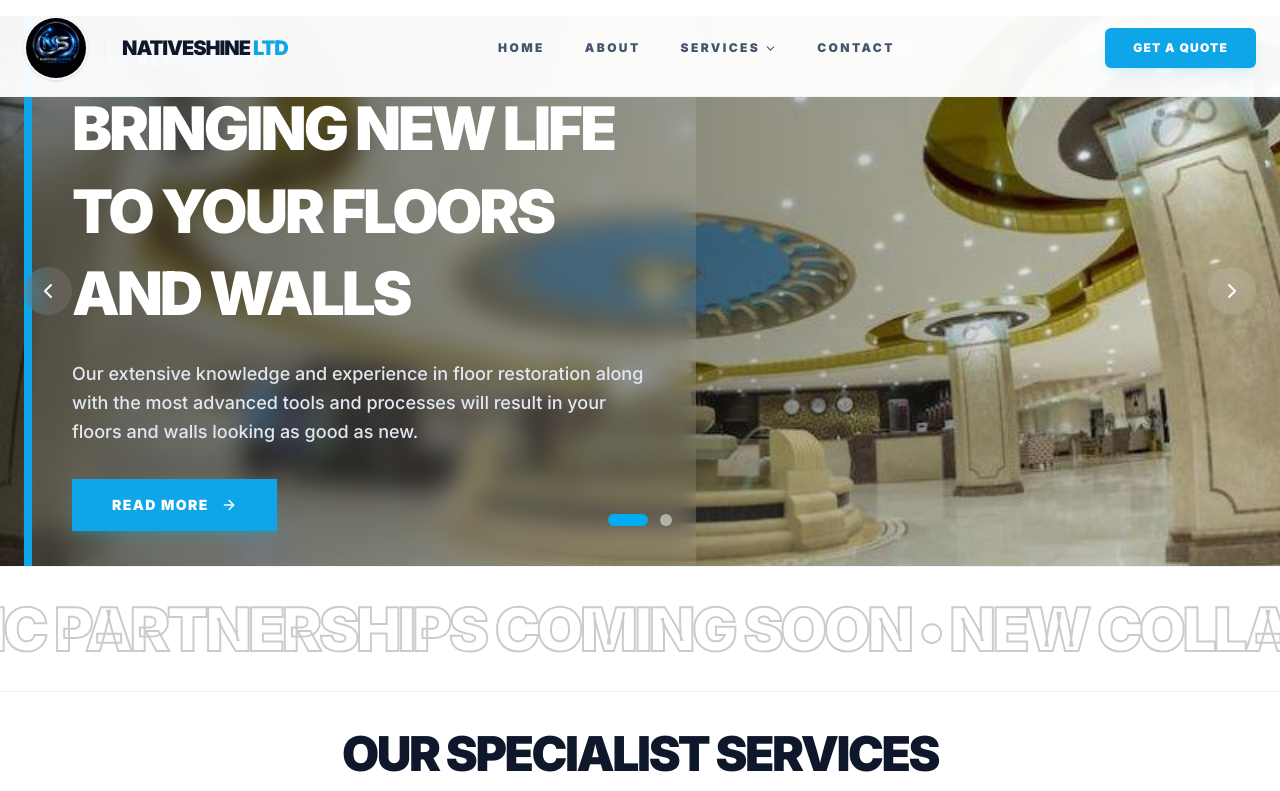
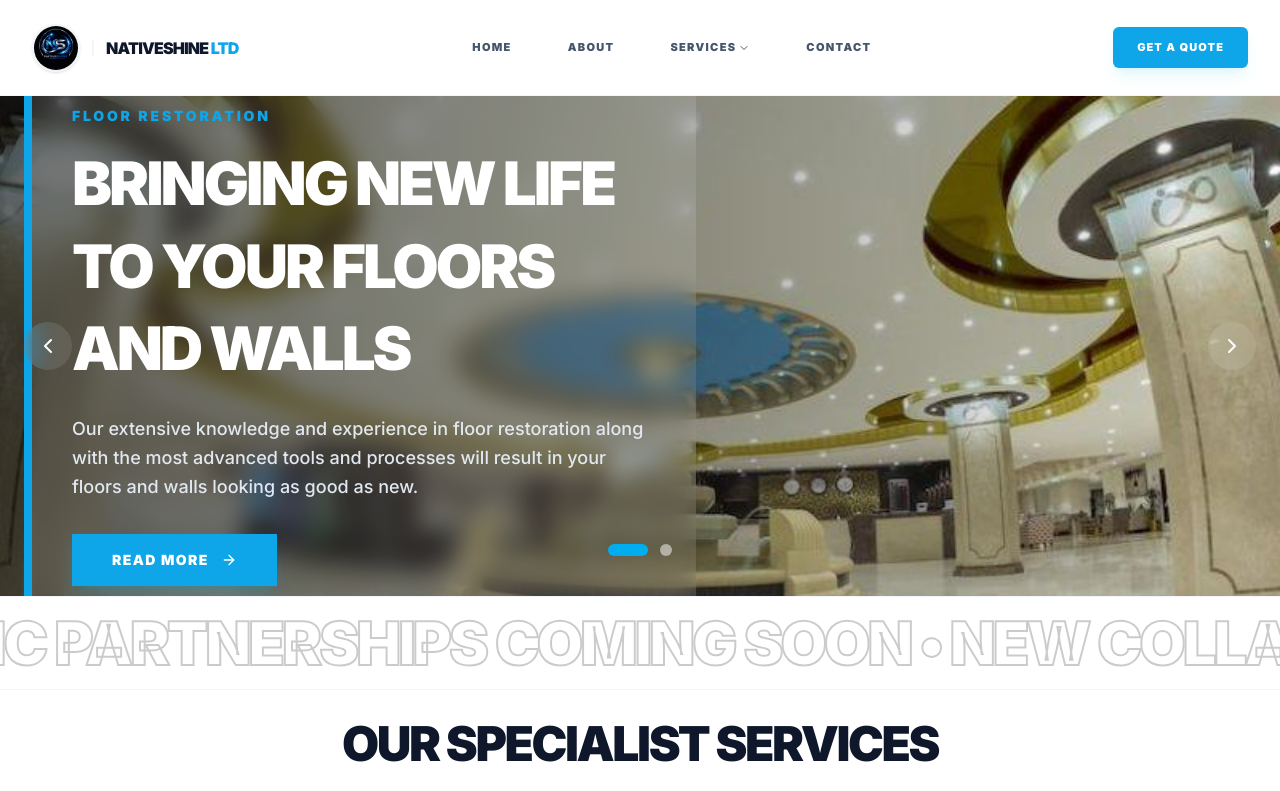
Before and after one commit to zakaria-sultan/nativeshine, a React (Vite) app: page / in a window 1280 px wide. Shown: the top 791 px of the page. Built offline with nearby package versions, Linux system fonts and the light colour scheme.

Commit message:
last commit Apr 20 2026

```diff
--- a/index.html
+++ b/index.html
@@ -3,7 +3,7 @@
   <head>
     <meta charset="UTF-8" />
     <link rel="icon" type="image/jpeg" href="/logo.jpeg" />
-    <meta name="viewport" content="width=device-width, initial-scale=1" />
+    <meta name="viewport" content="width=1280" />
     <link
       href="https://fonts.googleapis.com/css2?family=Montserrat:wght@400;700;900&family=Inter:wght@400;500;700;900&display=swap"
       rel="stylesheet"
--- a/src/components/layout/Header.jsx
+++ b/src/components/layout/Header.jsx
@@ -1,15 +1,13 @@
 import React, { useState, useEffect } from "react";
 import { NavLink, Link, useLocation, useNavigate } from "react-router-dom";
 import { motion, AnimatePresence } from "framer-motion";
-import { Menu, X, ChevronDown } from "lucide-react";
+import { ChevronDown } from "lucide-react";
 
 import { servicesData } from "../../data/servicesData";
 
 const Header = ({ onOpenQuote }) => {
   const [isScrolled, setIsScrolled] = useState(false);
-  const [isMobileMenuOpen, setIsMobileMenuOpen] = useState(false);
   const [isServicesOpen, setIsServicesOpen] = useState(false);
-  const [isMobileServicesOpen, setIsMobileServicesOpen] = useState(false);
   const location = useLocation();
   const navigate = useNavigate();
 
@@ -19,10 +17,8 @@ const Header = ({ onOpenQuote }) => {
     return () => window.removeEventListener("scroll", handleScroll);
   }, []);
 
-  // Close mobile menu on route change
   useEffect(() => {
-    setIsMobileMenuOpen(false);
-    setIsMobileServicesOpen(false);
+    setIsServicesOpen(false);
   }, [location]);
 
   const navLinks = [
@@ -43,52 +39,43 @@ const Header = ({ onOpenQuote }) => {
         window.scrollTo({ top: 0, behavior: "smooth" });
       }
     }
-    if (!link.dropdown) setIsMobileMenuOpen(false);
   };
 
   const getDesktopLinkClass = (isActive) =>
-    `text-xs font-black uppercase tracking-[0.2em] transition-all px-4 py-2.5 rounded-md whitespace-nowrap flex items-center gap-1 ${isActive
+    `text-[11px] font-black uppercase tracking-[0.12em] transition-all px-3 py-2.5 rounded-md whitespace-nowrap flex items-center gap-0.5 shrink-0 ${isActive
       ? "bg-[#0ea5e9] text-white shadow-md shadow-cyan-500/20"
       : "text-slate-600 hover:text-slate-900 hover:bg-slate-50"
     }`;
 
-  const getMobileLinkClass = (isActive) =>
-    `block w-full text-left text-xs font-black uppercase tracking-[0.2em] transition-all px-6 py-4 border-b border-slate-50 ${isActive
-      ? "bg-[#0ea5e9] text-white"
-      : "text-slate-700 hover:bg-slate-50 hover:text-[#0ea5e9]"
-    }`;
-
   return (
-    <>
-      {/* ── HEADER BAR ── */}
     <header
-        className={`fixed top-0 left-0 right-0 z-50 transition-all duration-300 border-b border-slate-100 ${isScrolled ? "bg-white shadow-md py-3" : "bg-white/96 py-4"
+      className={`fixed top-0 left-0 right-0 z-50 h-24 flex items-center border-b border-slate-100 bg-white transition-all duration-300 ${isScrolled ? "shadow-md" : ""
         }`}
     >
-        <div className="container mx-auto px-6 flex items-center justify-between">
-
-          {/* Logo */}
-          <Link to="/" className="flex items-center gap-4 group flex-shrink-0">
-            <div className="h-16 w-16 aspect-square rounded-full overflow-hidden border-2 border-slate-100 shadow-sm flex-shrink-0 transition-transform group-hover:scale-105">
+      <div className="container mx-auto max-w-[1280px] w-full h-full px-6 sm:px-8 flex flex-row flex-nowrap items-center justify-between gap-4 min-w-0">
+        <Link
+          to="/"
+          className="flex items-center gap-2 sm:gap-3 group shrink-0 min-w-0 max-w-[45%]"
+        >
+          <div className="h-12 w-12 aspect-square rounded-full overflow-hidden border-2 border-slate-100 shadow-sm flex-shrink-0 transition-transform group-hover:scale-105">
             <img
               src="/logo.jpeg"
               alt="NativeShine"
               className="h-full w-full object-cover"
             />
           </div>
-            <div className="border-l-2 border-slate-100 pl-4 flex flex-col justify-center">
-              <span className="text-xl font-black text-slate-900 tracking-tighter uppercase leading-none">
+          <div className="border-l-2 border-slate-100 pl-2 sm:pl-3 flex flex-col justify-center min-w-0">
+            <span className="text-sm sm:text-base font-black text-slate-900 tracking-tighter uppercase leading-none truncate">
               NativeShine <span className="text-[#0ea5e9]">LTD</span>
             </span>
           </div>
         </Link>
 
-          {/* Desktop Nav */}
-          <nav className="hidden md:flex items-center gap-1 lg:gap-2">
+        <nav className="!flex flex-row flex-nowrap items-center justify-center gap-8 min-w-0 flex-1">
           {navLinks.map((link) => (
             <div
               key={link.name}
-                className="relative"
+              className="relative shrink-0"
               onMouseEnter={() => link.dropdown && setIsServicesOpen(true)}
               onMouseLeave={() => link.dropdown && setIsServicesOpen(false)}
             >
@@ -106,13 +93,12 @@ const Header = ({ onOpenQuote }) => {
                 {link.name}
                 {link.dropdown && (
                   <ChevronDown
-                      size={13}
-                      className={`transition-transform duration-200 ${isServicesOpen ? "rotate-180" : ""}`}
+                    size={12}
+                    className={`transition-transform duration-200 shrink-0 ${isServicesOpen ? "rotate-180" : ""}`}
                   />
                 )}
               </NavLink>
 
-                {/* Desktop Dropdown */}
               {link.dropdown && (
                 <AnimatePresence>
                   {isServicesOpen && (
@@ -141,136 +127,15 @@ const Header = ({ onOpenQuote }) => {
           ))}
         </nav>
 
-          {/* Desktop CTA */}
         <button
+          type="button"
           onClick={onOpenQuote}
-            className="hidden md:block bg-[#0ea5e9] text-white px-7 py-3 rounded-md font-black text-xs uppercase tracking-widest hover:bg-slate-900 transition-all shadow-lg shadow-cyan-500/10 active:scale-95 flex-shrink-0"
-          >
-            Get a Quote
-          </button>
-
-          {/* Mobile Hamburger */}
-          <button
-            onClick={() => setIsMobileMenuOpen((p) => !p)}
-            className="md:hidden p-2 text-slate-700 hover:text-[#0ea5e9] transition-colors"
-            aria-label="Toggle menu"
-          >
-            {isMobileMenuOpen ? <X size={24} /> : <Menu size={24} />}
-          </button>
-        </div>
-      </header>
-
-      {/* ── MOBILE DRAWER ── */}
-      <AnimatePresence>
-        {isMobileMenuOpen && (
-          <>
-            {/* Backdrop */}
-            <motion.div
-              initial={{ opacity: 0 }}
-              animate={{ opacity: 1 }}
-              exit={{ opacity: 0 }}
-              className="fixed inset-0 z-40 bg-black/40 md:hidden"
-              onClick={() => setIsMobileMenuOpen(false)}
-            />
-
-            {/* Slide-in Drawer */}
-            <motion.div
-              initial={{ x: "100%" }}
-              animate={{ x: 0 }}
-              exit={{ x: "100%" }}
-              transition={{ type: "tween", duration: 0.28 }}
-              className="fixed top-0 right-0 h-full w-80 bg-white z-50 shadow-2xl md:hidden flex flex-col"
-            >
-              {/* Drawer Header */}
-              <div className="flex items-center justify-between px-6 py-5 border-b border-slate-100">
-                <div className="flex items-center gap-3">
-                  <div className="h-10 w-10 rounded-full overflow-hidden border-2 border-slate-100 flex-shrink-0">
-                    <img src="/logo.jpeg" alt="NativeShine" className="h-full w-full object-cover" />
-                  </div>
-                  <span className="text-sm font-black uppercase tracking-tighter text-slate-900">
-                    NativeShine <span className="text-[#0ea5e9]">LTD</span>
-                  </span>
-                </div>
-                <button
-                  onClick={() => setIsMobileMenuOpen(false)}
-                  className="p-1 text-slate-400 hover:text-slate-900 transition-colors"
-                >
-                  <X size={20} />
-                </button>
-              </div>
-
-              {/* Drawer Nav Links */}
-              <nav className="flex-1 overflow-y-auto">
-                {navLinks.map((link) => (
-                  <div key={link.name}>
-                    {link.dropdown ? (
-                      <>
-                        <button
-                          onClick={() => setIsMobileServicesOpen((p) => !p)}
-                          className="w-full flex items-center justify-between text-xs font-black uppercase tracking-[0.2em] text-slate-700 hover:bg-slate-50 hover:text-[#0ea5e9] px-6 py-4 transition-all border-b border-slate-50"
-                        >
-                          {link.name}
-                          <ChevronDown
-                            size={14}
-                            className={`transition-transform duration-200 ${isMobileServicesOpen ? "rotate-180" : ""}`}
-                          />
-                        </button>
-                        <AnimatePresence>
-                          {isMobileServicesOpen && (
-                            <motion.div
-                              initial={{ height: 0, opacity: 0 }}
-                              animate={{ height: "auto", opacity: 1 }}
-                              exit={{ height: 0, opacity: 0 }}
-                              transition={{ duration: 0.2 }}
-                              className="overflow-hidden bg-slate-50"
-                            >
-                              {servicesData.map((service) => (
-                                <Link
-                                  key={service.slug}
-                                  to={`/services/${service.slug}`}
-                                  className="block pl-10 pr-6 py-3 text-[10px] font-black uppercase tracking-widest text-slate-500 hover:text-[#0ea5e9] hover:bg-white transition-all border-b border-slate-100 last:border-0"
-                                  onClick={() => setIsMobileMenuOpen(false)}
-                                >
-                                  {service.title}
-                                </Link>
-                              ))}
-                            </motion.div>
-                          )}
-                        </AnimatePresence>
-                      </>
-                    ) : (
-                      <NavLink
-                        to={link.path + (link.hash || "")}
-                        onClick={(e) => handleNavClick(e, link)}
-                        end={link.path === "/"}
-                        className={({ isActive }) => {
-                          const isHashMatch = link.hash
-                            ? location.hash === link.hash
-                            : !location.hash;
-                          return getMobileLinkClass(isActive && isHashMatch);
-                        }}
-                      >
-                        {link.name}
-                      </NavLink>
-                    )}
-                  </div>
-                ))}
-              </nav>
-
-              {/* Drawer Footer */}
-              <div className="p-6 border-t border-slate-100">
-                <button
-                  onClick={() => { onOpenQuote(); setIsMobileMenuOpen(false); }}
-                  className="w-full bg-[#0ea5e9] text-white py-3.5 rounded-md font-black text-xs uppercase tracking-widest hover:bg-slate-900 transition-all shadow-lg shadow-cyan-500/10"
+          className="shrink-0 bg-[#0ea5e9] text-white px-6 py-3 rounded-md font-black text-[11px] uppercase tracking-widest hover:bg-slate-900 transition-all shadow-lg shadow-cyan-500/10 active:scale-95 whitespace-nowrap ml-2"
         >
           Get a Quote
         </button>
       </div>
-            </motion.div>
-          </>
-        )}
-      </AnimatePresence>
-    </>
+    </header>
   );
 };
 
--- a/src/components/layout/Layout.jsx
+++ b/src/components/layout/Layout.jsx
@@ -10,10 +10,10 @@ const Layout = ({ children }) => {
     <>
       <Header onOpenQuote={() => setIsQuoteModalOpen(true)} />
       <div className="flex min-h-screen flex-col bg-white font-sans text-slate-900 overflow-x-hidden selection:bg-[#00AEEF] selection:text-white">
-        <main className="flex flex-col w-full min-h-0 flex-none md:flex-1 pt-20 md:pt-24 lg:pt-28 pb-20 max-md:pb-28">
+        <main className="flex flex-col w-full min-h-0 flex-1 pt-24 pb-0">
           {children}
         </main>
-        <Footer className="shrink-0 mt-20 md:mt-24" />
+        <Footer className="shrink-0 mt-0" />
       </div>
       <QuoteModal
         isOpen={isQuoteModalOpen}
--- a/src/components/services/RecentWorks.jsx
+++ b/src/components/services/RecentWorks.jsx
@@ -26,8 +26,8 @@ const RecentWorks = ({ serviceSlug, serviceTitle }) => {
   const closeLightbox = () => setLightboxSrc(null);
 
   return (
-    <section className="ns-page-last pt-8 pb-12 bg-[#F9F9F9]">
-      <div className="container mx-auto px-6 max-w-7xl">
+    <section className="ns-page-last pt-8 pb-0 mb-0 bg-[#F9F9F9]">
+      <div className="container mx-auto px-6 max-w-7xl pb-6">
         <div className="mb-10">
           <h2 className="text-4xl font-black text-slate-900 uppercase tracking-tighter">
             OUR RECENT WORKS
--- a/src/pages/About.jsx
+++ b/src/pages/About.jsx
@@ -6,7 +6,7 @@ const About = () => {
   return (
     <div className="flex w-full flex-col bg-white">
       {/* Hero Section */}
-      <section className="-mt-24 pt-28 pb-6 bg-[#F9F9F9] border-b border-slate-100">
+      <section className="mt-0 pt-6 pb-6 bg-[#F9F9F9] border-b border-slate-100">
         <div className="w-full max-w-[1280px] mx-auto px-4 sm:px-6">
           <div className="max-w-4xl">
             <h4 className="text-[#00AEEF] font-black uppercase tracking-[0.3em] text-xs sm:text-sm mb-4 md:mb-6">
--- a/src/pages/HomePage.jsx
+++ b/src/pages/HomePage.jsx
@@ -46,7 +46,7 @@ const HomePage = () => {
       {/* Hero: fixed height (550px) for all viewports — avoids vh/md blowups with width=1280 meta */}
       <section
         id="top"
-        className="h-[550px] -mt-24 relative bg-slate-900 overflow-hidden flex flex-col"
+        className="!h-[500px] relative bg-slate-900 overflow-hidden flex flex-col mt-0"
       >
         <AnimatePresence mode="wait">
           <motion.div
@@ -117,7 +117,7 @@ const HomePage = () => {
       </section>
 
       {/* Infinite Text Marquee — flush to hero (no top margin) */}
-      <section className="mt-0 py-8 bg-white border-y border-slate-100 overflow-hidden flex items-center">
+      <section className="mt-0 py-4 bg-white border-y border-slate-100 overflow-hidden flex items-center">
         <div className="relative flex whitespace-nowrap">
           <motion.div
             className="flex items-center"
@@ -165,7 +165,7 @@ const HomePage = () => {
       {/* OUR SERVICES - 4 COLUMN GRID */}
       <section
         id="services"
-        className="ns-page-last pt-8 pb-12 bg-white w-full px-4 sm:px-6 md:px-12"
+        className="ns-page-last pt-6 pb-0 mb-0 bg-white w-full px-4 sm:px-6 md:px-12"
       >
         <div className="mb-8 text-center max-w-4xl mx-auto">
           <h2 className="text-2xl md:text-5xl font-black text-slate-900 uppercase tracking-tighter leading-tight px-4">
--- a/src/pages/ServicePageTemplate.jsx
+++ b/src/pages/ServicePageTemplate.jsx
@@ -33,7 +33,7 @@ const ServicePageTemplate = () => {
     return (
         <div className="flex w-full flex-col bg-white">
             {/* Hero Header — short fixed block on mobile/tablet; taller from md up */}
-            <section className="h-[550px] -mt-24 md:-mt-32 relative bg-slate-900 overflow-hidden flex items-end md:items-center">
+            <section className="!h-[500px] mt-0 relative bg-slate-900 overflow-hidden flex items-end md:items-center">
                 <div className="absolute inset-0 z-0">
                     <img
                         src={service.imageHero}
```
Lines whose indentation alone changed are shown as unchanged.
